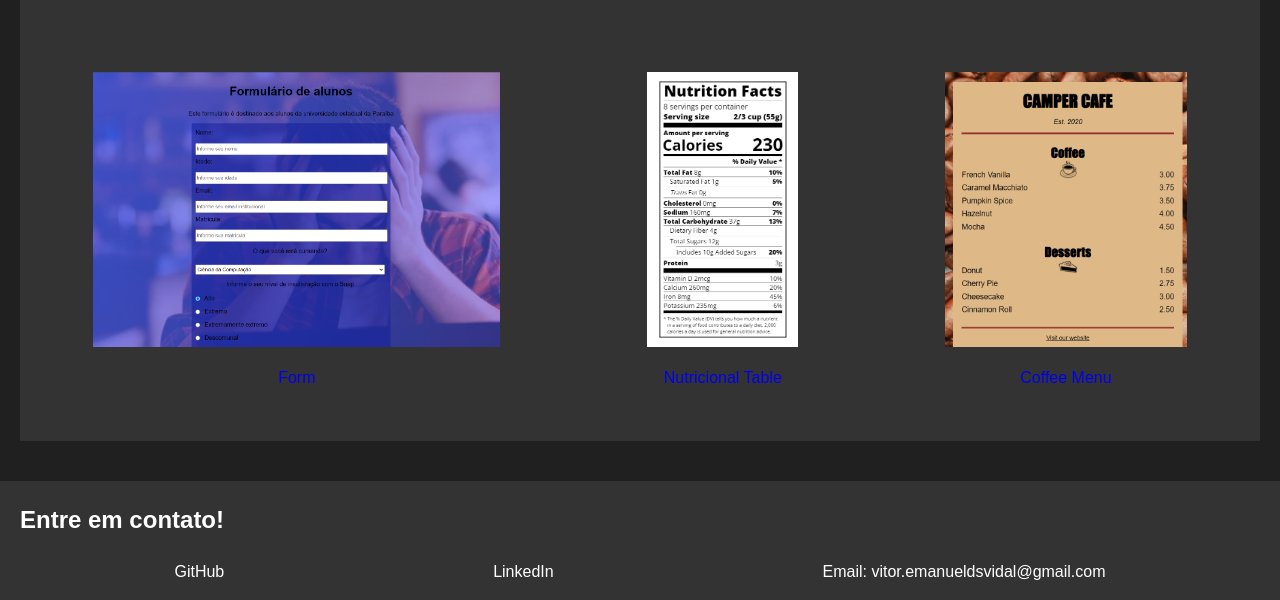
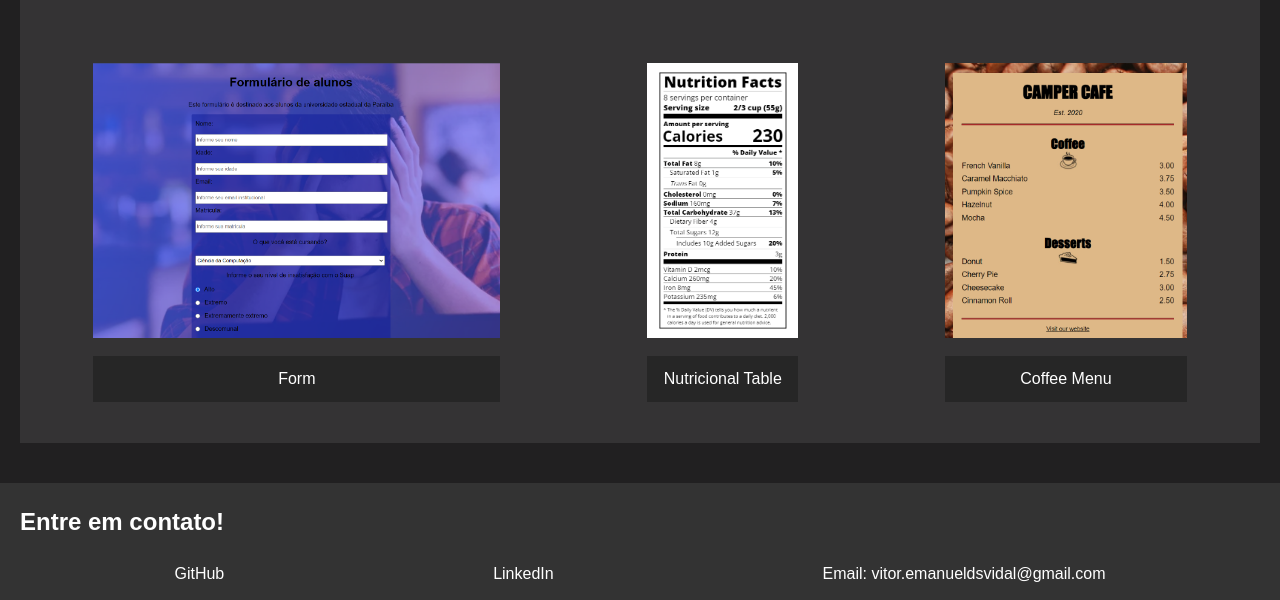
Before and after one commit to calebetx/projetos_ig_pt1, a plain HTML site: page personal-portfolio/index.html in a window 1280 px wide. Shown: the part 565-1165 px from the top of the page. Drawn offline with Linux system fonts and the light colour scheme.

Commit message:
Add files via upload

```diff
--- a/personal-portfolio/styles.css
+++ b/personal-portfolio/styles.css
@@ -70,12 +70,16 @@ section {
 }
 
 .project-tile{
-    margin: 50px 50px;
+    margin: 40px 50px;
+    padding: 1px 20px;
 }
 
 .project-title {
     text-align: center;
     margin-top: 10px;
+    background-color: #262626;
+    padding: 10px 10px;
+    color: #fff;
 }
 
 /* Style the contact section */
```
